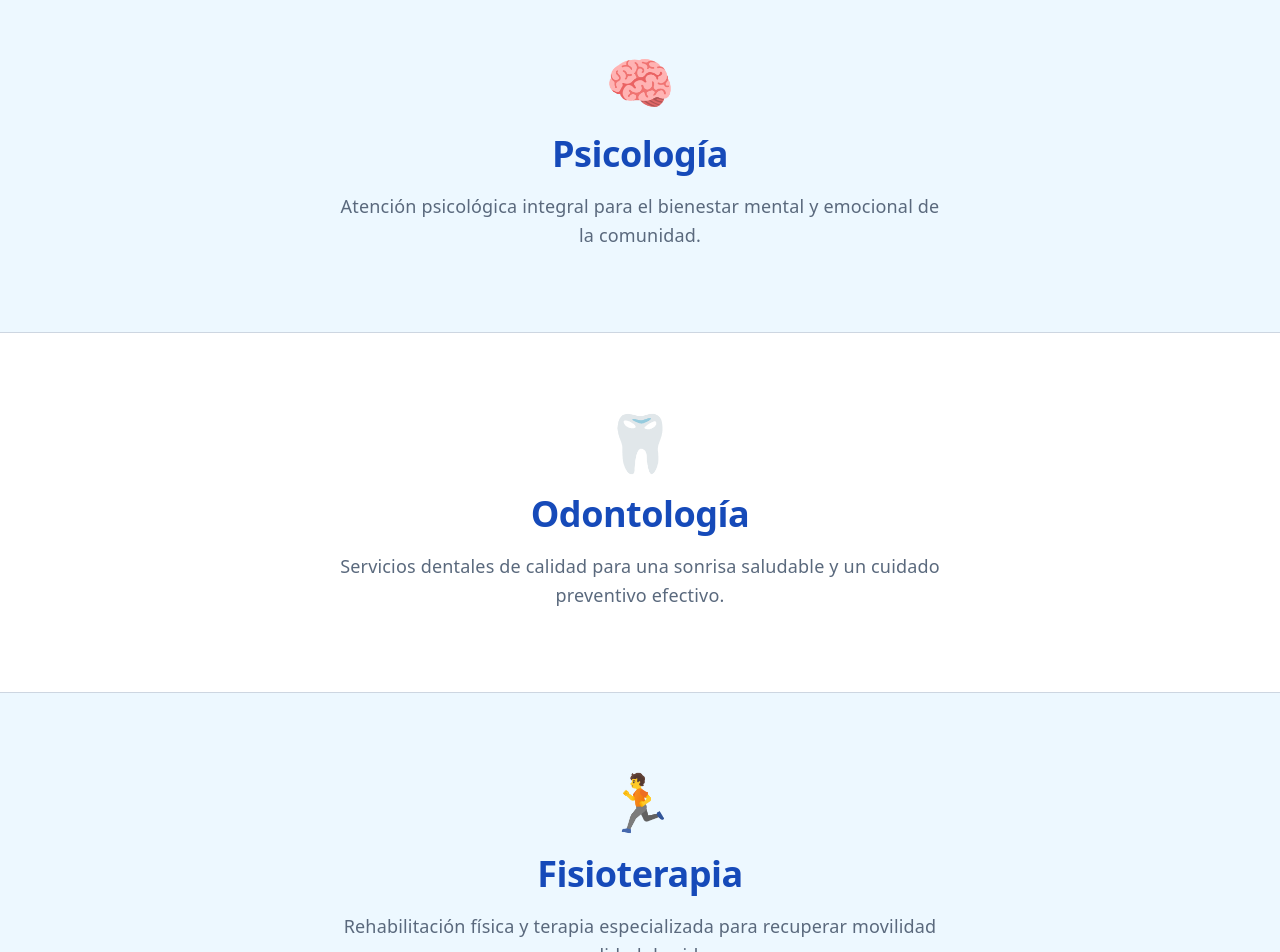
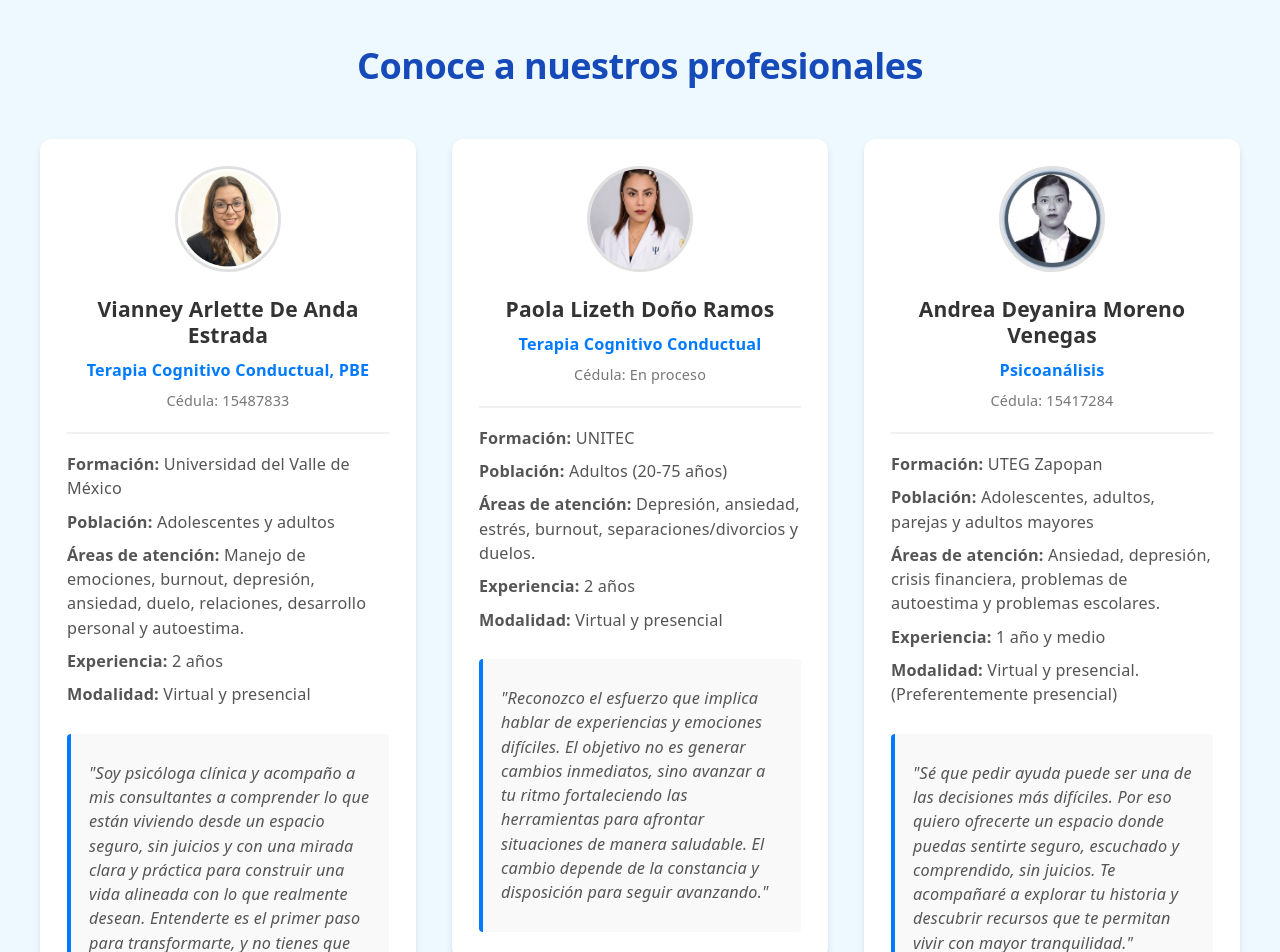
Before and after one commit to sofiafgm/profesional-profiles, a React (Vite) app: page / in a window 1280 px wide. Shown: the part 460-1412 px from the top of the page. Built offline with nearby package versions, Linux system fonts and the light colour scheme.

Commit message:
Refactor Professional component

```diff
--- a/src/App.css
+++ b/src/App.css
@@ -3,16 +3,3 @@ main {
   display: flex;
   flex-direction: column;
 }
-/* --- ESTILOS PARA LA SECCIÓN DE PROFESIONALES --- */
-.profiles-section {
-  max-width: 1200px;
-  margin: 0 auto;
-  padding: 2rem;
-}
-
-.profiles-grid {
-  display: grid;
-  grid-template-columns: repeat(auto-fit, minmax(300px, 1fr));
-  gap: 2rem;
-  align-items: start;
-}
--- a/src/App.tsx
+++ b/src/App.tsx
@@ -2,11 +2,7 @@ import Navbar from './components/Navbar/Navbar'
 import './App.css'
 import Footer from './components/Footer/Footer'
 import Hero from './components/Hero/Hero'
-import Specialty from './components/Specialty/Specialty'
-
-
 import Professional from './components/Professional/Professional'
-import { PROFILES } from './data/Content'
 
 function App() {
   return (
@@ -17,30 +13,8 @@ function App() {
 
       <main>
 
-        <Specialty />
+        <Professional />
 
-
-        <section id="profesionales" className="profiles-section">
-          <h2 style={{ textAlign: 'center', padding: '2rem 0' }}>Conoce a los profesionales</h2>
-
-          <div className="profiles-grid">
-            {PROFILES.map((profile) => (
-              <Professional
-                key={profile.id}
-                name={profile.name}
-                cedula={profile.cedula}
-                institution={profile.institution}
-                approach={profile.approach}
-                population={profile.population}
-                areas={profile.areas}
-                experience={profile.experience}
-                modality={profile.modality}
-                message={profile.message}
-                imageUrl={profile.imageUrl}
-              />
-            ))}
-          </div>
-        </section>
       </main>
 
       <Footer />
--- a/src/components/Professional/Professional.css
+++ b/src/components/Professional/Professional.css
@@ -1,3 +1,24 @@
+.professional-section {
+  max-width: 1200px;
+  margin: 0 auto;
+  padding: 2rem;
+}
+
+.professional-section h2 {
+  font-size: 36px;
+  font-weight: 700;
+  color: var(--color-primary-dark);
+  margin: 0 0 16px;
+  letter-spacing: -0.5px;
+}
+
+.professional-grid {
+  display: grid;
+  grid-template-columns: repeat(auto-fit, minmax(300px, 1fr));
+  gap: 2rem;
+  align-items: start;
+}
+
 .professional-card {
     background: #ffffff;
     border-radius: 12px;
--- a/src/components/Professional/Professional.tsx
+++ b/src/components/Professional/Professional.tsx
@@ -1,9 +1,43 @@
 import './Professional.css';
-import React from 'react';
-import type { ProfessionalProps } from './Professional.types';
+import { PROFILES } from '../../data/Content';
+import type { Professional } from './Professional.types';
 
 
-const Professional: React.FC<ProfessionalProps> = ({
+export default function Professional() {
+  return (
+    <section id="profesionales" className="professional-section">
+      <h2 style={{ textAlign: 'center', padding: '2rem 0' }}>Conoce a nuestros profesionales</h2>
+    <div className="professional-grid">
+    {PROFILES.map((profile) => (
+      <div key={profile.id} className="professional-card">
+            <div className="professional-header">
+              <img src={profile.imageUrl} alt={`Foto de ${profile.name}`} className="professional-image" />
+              <div className="professional-title-group">
+                <h3>{profile.name}</h3>
+                <span className="professional-approach">{profile.approach}</span>
+                <span className="professional-cedula">Cédula: {profile.cedula}</span>
+              </div>
+            </div>
+
+            <div className="professional-body">
+              <p><strong>Formación:</strong> {profile.institution}</p>
+              <p><strong>Población:</strong> {profile.population}</p>
+              <p><strong>Áreas de atención:</strong> {profile.areas}</p>
+              <p><strong>Experiencia:</strong> {profile.experience}</p>
+              <p><strong>Modalidad:</strong> {profile.modality}</p>
+
+              <div className="professional-message">
+                <p><em>"{profile.message}"</em></p>
+              </div>
+            </div>
+      </div>
+    ))}
+    </div>
+    </section>
+  )
+}
+
+{/*const Professional: React.FC<Professional> = ({
   name,
   cedula,
   institution,
@@ -41,4 +75,4 @@ const Professional: React.FC<ProfessionalProps> = ({
   );
 };
 
-export default Professional;
+export default Professional; */}
--- a/src/components/Professional/Professional.types.ts
+++ b/src/components/Professional/Professional.types.ts
@@ -1,4 +1,4 @@
-export interface ProfessionalProps {
+export interface Professional {
   id?: number;
   name: string;
   cedula: string;
```
